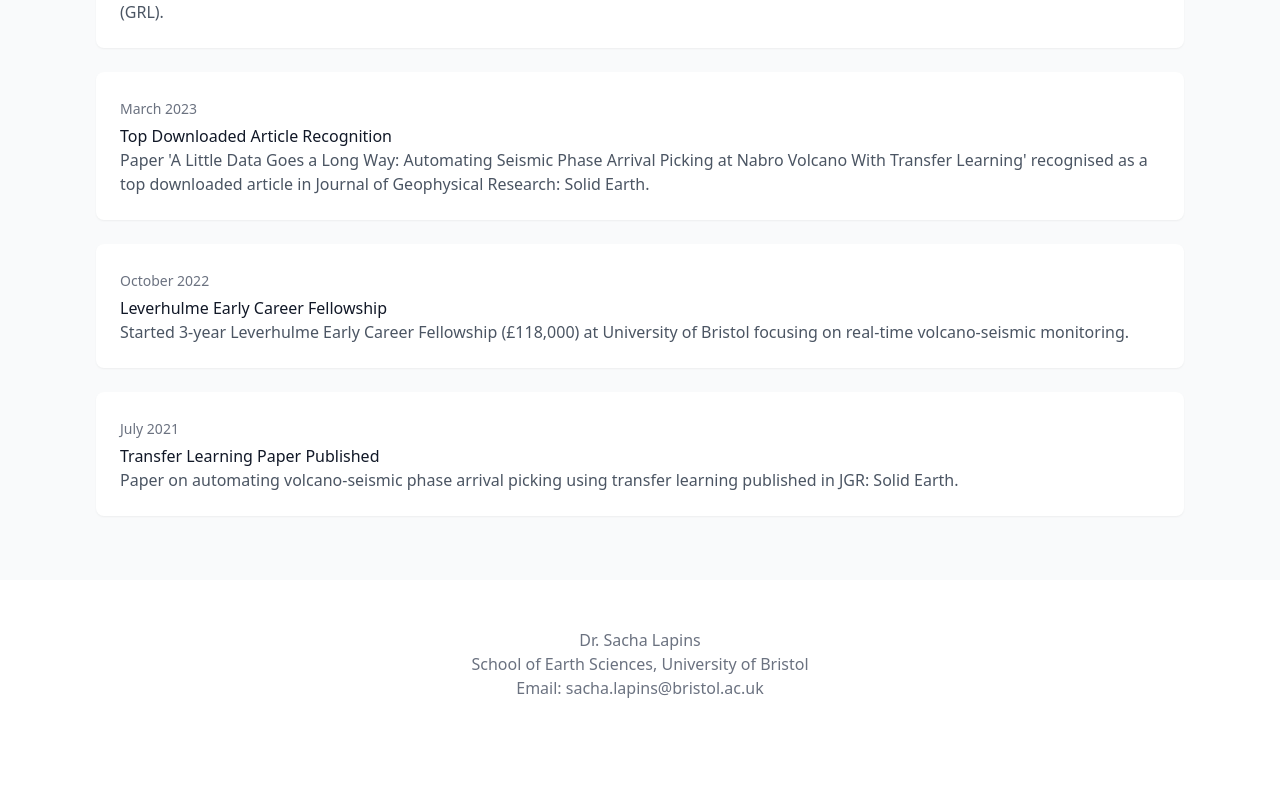
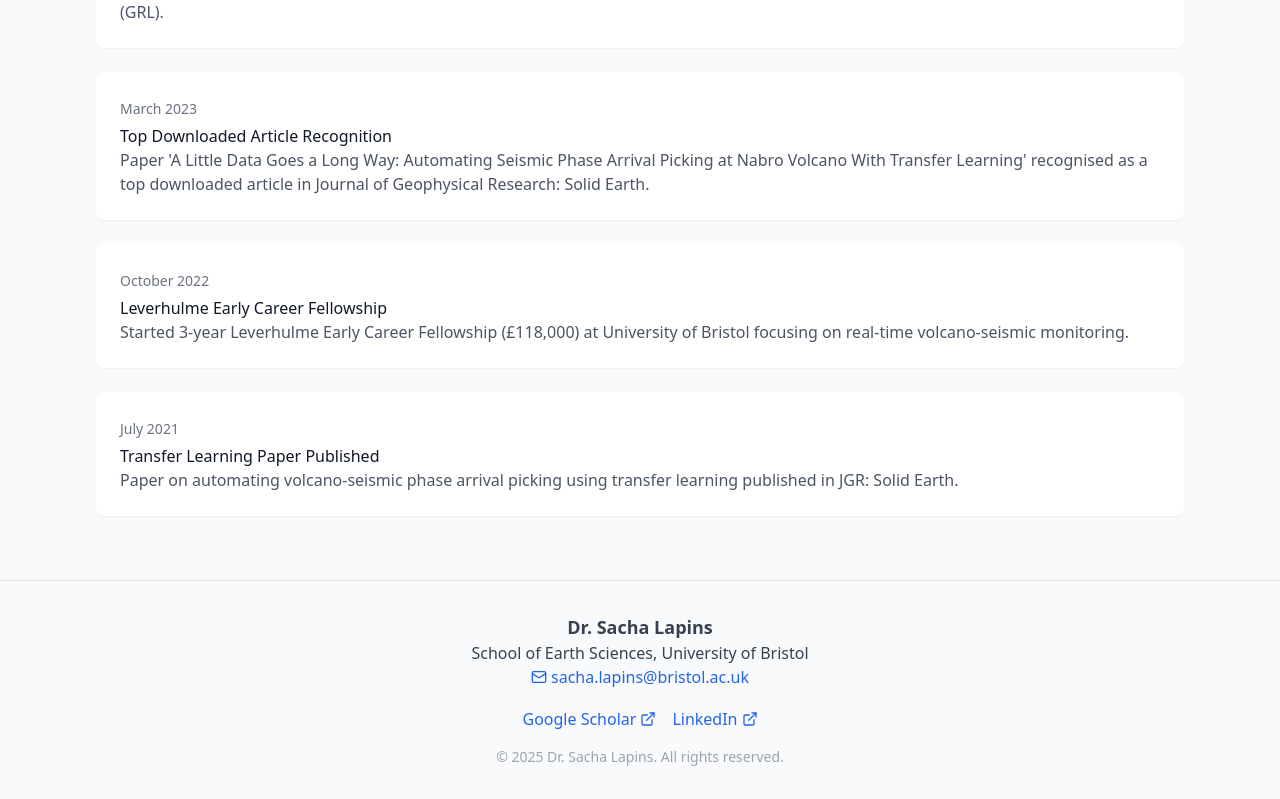
Before and after one commit to sachalapins/sachalapins.github.io, a React (Create React App) app: page / in a window 1280 px wide. Shown: the part 1276-2075 px from the top of the page. Before the commit the page ends 2024 px from the top, so only its background shows below. Built offline with nearby package versions, Linux system fonts and the light colour scheme.

Commit message:
Updated footer info

```diff
--- a/src/components/layout/Footer.jsx
+++ b/src/components/layout/Footer.jsx
@@ -1,12 +1,41 @@
 import React from 'react';
+import { ExternalLink, Mail } from 'lucide-react';
 
 const Footer = () => (
-  <footer className="bg-white">
-    <div className="max-w-6xl mx-auto px-4 sm:px-6 lg:px-8 py-12">
-      <div className="text-center text-gray-500">
-        <p>Dr. Sacha Lapins</p>
+  <footer className="bg-gray-50 border-t border-gray-200">
+    <div className="max-w-6xl mx-auto px-4 sm:px-6 lg:px-8 py-8">
+      <div className="text-center text-gray-700">
+        <p className="text-lg font-semibold">Dr. Sacha Lapins</p>
         <p>School of Earth Sciences, University of Bristol</p>
-        <p>Email: sacha.lapins@bristol.ac.uk</p>
+        <p>
+          <a
+            href="mailto:sacha.lapins@bristol.ac.uk"
+            className="inline-flex items-center text-blue-600 hover:text-blue-800"
+          >
+            <Mail className="mr-1 h-4 w-4" /> sacha.lapins@bristol.ac.uk
+          </a>
+        </p>
+        <div className="flex justify-center space-x-4 mt-4">
+          <a
+            href="https://scholar.google.com/citations?user=QDmoPEQAAAAJ"
+            target="_blank"
+            rel="noopener noreferrer"
+            className="inline-flex items-center text-blue-600 hover:text-blue-800"
+          >
+            Google Scholar <ExternalLink className="ml-1 h-4 w-4" />
+          </a>
+          <a
+            href="https://www.linkedin.com/in/sacha-lapins-a8b0a723b"
+            target="_blank"
+            rel="noopener noreferrer"
+            className="inline-flex items-center text-blue-600 hover:text-blue-800"
+          >
+            LinkedIn <ExternalLink className="ml-1 h-4 w-4" />
+          </a>
+        </div>
+      </div>
+      <div className="text-center text-gray-400 text-sm mt-4">
+        <p>© {new Date().getFullYear()} Dr. Sacha Lapins. All rights reserved.</p>
       </div>
     </div>
   </footer>
```
